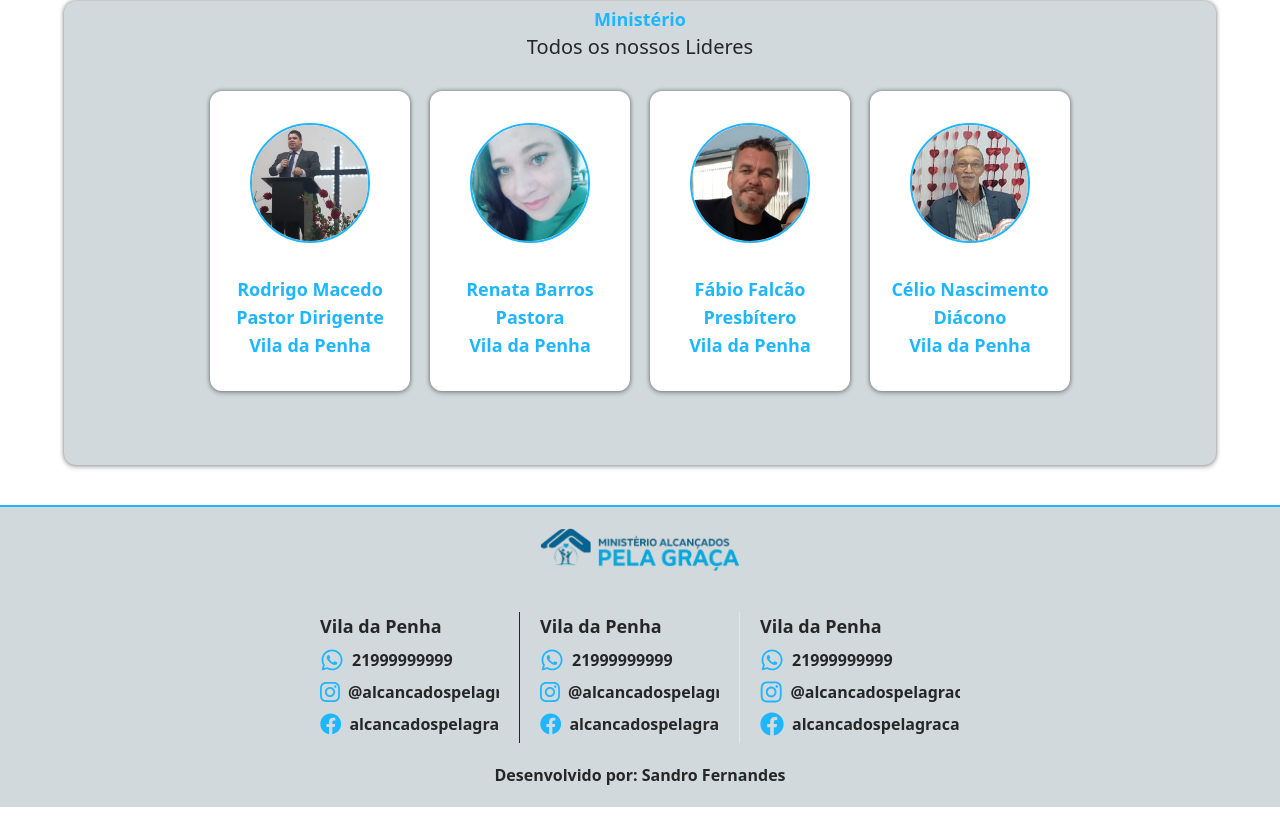
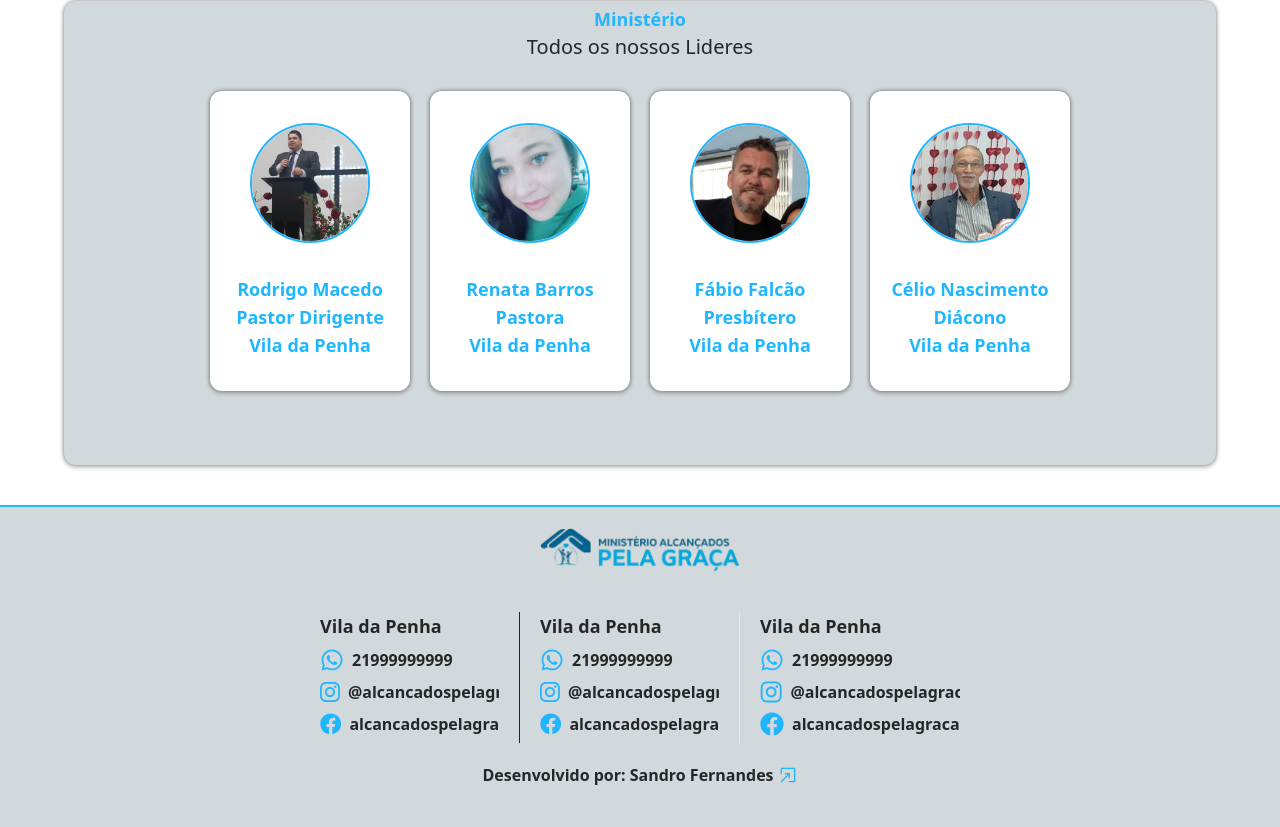
Before and after one commit to SandroFernandesRosal/igreja-app, a Next.js app: page / in a window 1280 px wide. Shown: the part 3494-4321 px from the top of the page. Built offline with nearby package versions, Linux system fonts and the light colour scheme.

Commit message:
alguns ajustes

```diff
--- a/src/app/components/Footer.jsx
+++ b/src/app/components/Footer.jsx
@@ -2,6 +2,7 @@ import Socials from './Socials'
 import logo from '../../../public/img/logo.png'
 import Image from 'next/image'
 import Link from 'next/link'
+import { RxOpenInNewWindow } from 'react-icons/rx'
 
 export default function Footer() {
   return (
@@ -44,9 +45,10 @@ export default function Footer() {
         <Link
           href="https://sandrofernandesdev.netlify.app/"
           target="blank"
-          className="mb-5 text-textlight dark:text-textdark"
+          className="mb-5 flex items-center gap-1 text-textlight dark:text-textdark"
         >
-          Desenvolvido por: Sandro Fernandes
+          <p>Desenvolvido por: Sandro Fernandes</p>
+          <RxOpenInNewWindow className="text-xl text-primary" />
         </Link>
       </div>
     </footer>
--- a/src/app/components/LideresItem.jsx
+++ b/src/app/components/LideresItem.jsx
@@ -2,7 +2,7 @@ import Image from 'next/image'
 
 export default function LideresItem({ nome, titulo, local, img }) {
   return (
-    <div className="mb-5 flex h-[300px] w-[45%]  max-w-[150px] flex-col items-center justify-evenly rounded-xl bg-bglight shadow-light transition delay-150 duration-300 ease-in-out hover:-translate-y-1 hover:scale-110 hover:shadow-hover hover:shadow-primary dark:bg-bgdark dark:shadow-dark dark:hover:shadow-hover md:h-[300px] md:w-[200px] md:max-w-[200px]">
+    <div className="mb-5 flex h-[300px] w-[45%]  max-w-[150px] flex-col items-center justify-evenly rounded-xl bg-bglight shadow-light transition delay-150 duration-300 ease-in-out hover:-translate-y-1 hover:scale-110 hover:shadow-hover  dark:bg-bgdark dark:shadow-dark dark:hover:shadow-hover md:h-[300px] md:w-[200px] md:max-w-[200px]">
       <Image
         width={120}
         height={120}
--- a/src/app/components/TimeLineItem.jsx
+++ b/src/app/components/TimeLineItem.jsx
@@ -7,7 +7,7 @@ export default function TimeLineItem({
   trueitem,
 }) {
   return (
-    <div className="mt-5 h-[300px] w-[45%] max-w-[150px]  flex-col items-center overflow-hidden rounded-xl bg-bglight p-2 px-4 shadow-light transition delay-150 duration-300 ease-in-out hover:-translate-y-1 hover:scale-110 hover:shadow-hover hover:shadow-primary dark:bg-bgdark dark:shadow-dark dark:hover:shadow-hover md:h-[300px] md:w-[200px] md:max-w-[200px]">
+    <div className="mt-5 h-[300px] w-[45%] max-w-[150px]  flex-col items-center overflow-hidden rounded-xl bg-bglight p-2 px-4 shadow-light transition delay-150 duration-300 ease-in-out hover:-translate-y-1 hover:scale-110 hover:shadow-hover  dark:bg-bgdark dark:shadow-dark dark:hover:shadow-hover md:h-[300px] md:w-[200px] md:max-w-[200px]">
       <h1 className="mb-2 flex w-full justify-center text-lg font-bold text-primary">
         {day}
       </h1>
```
